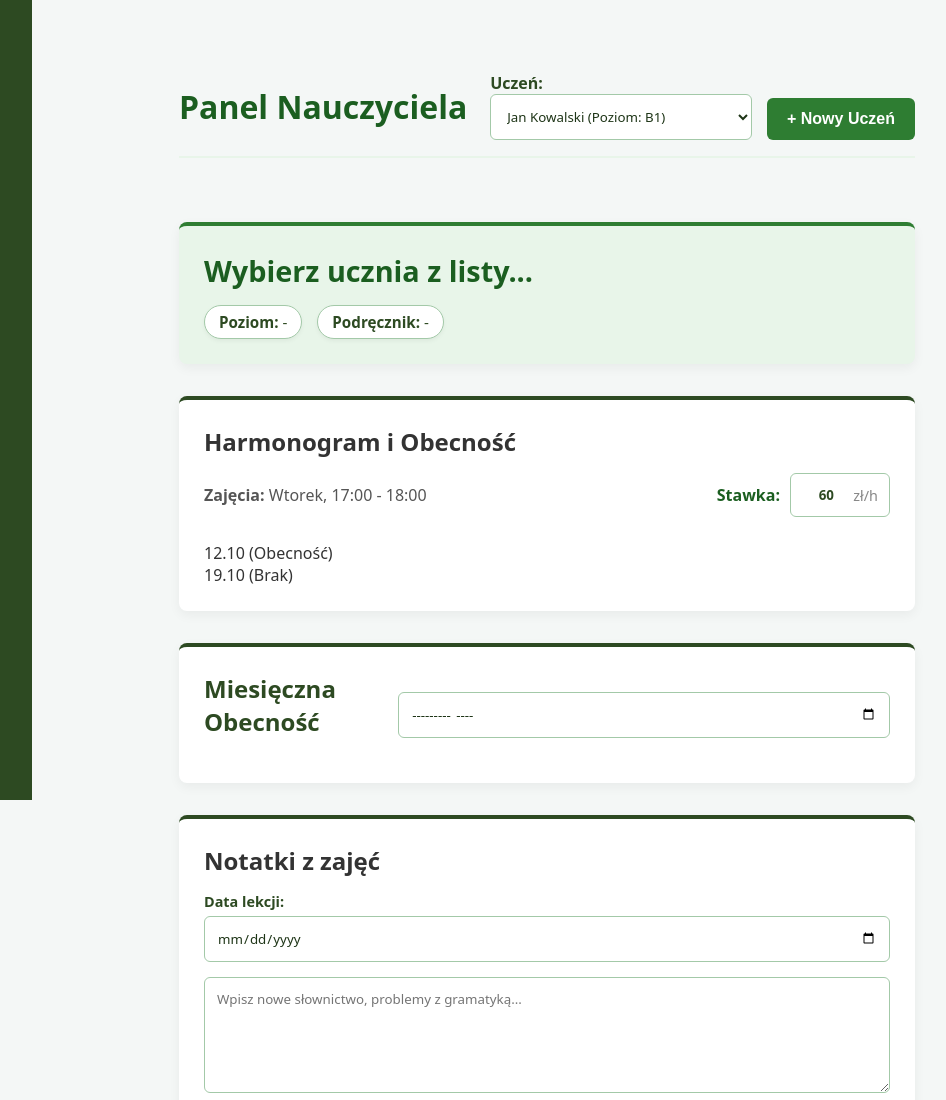
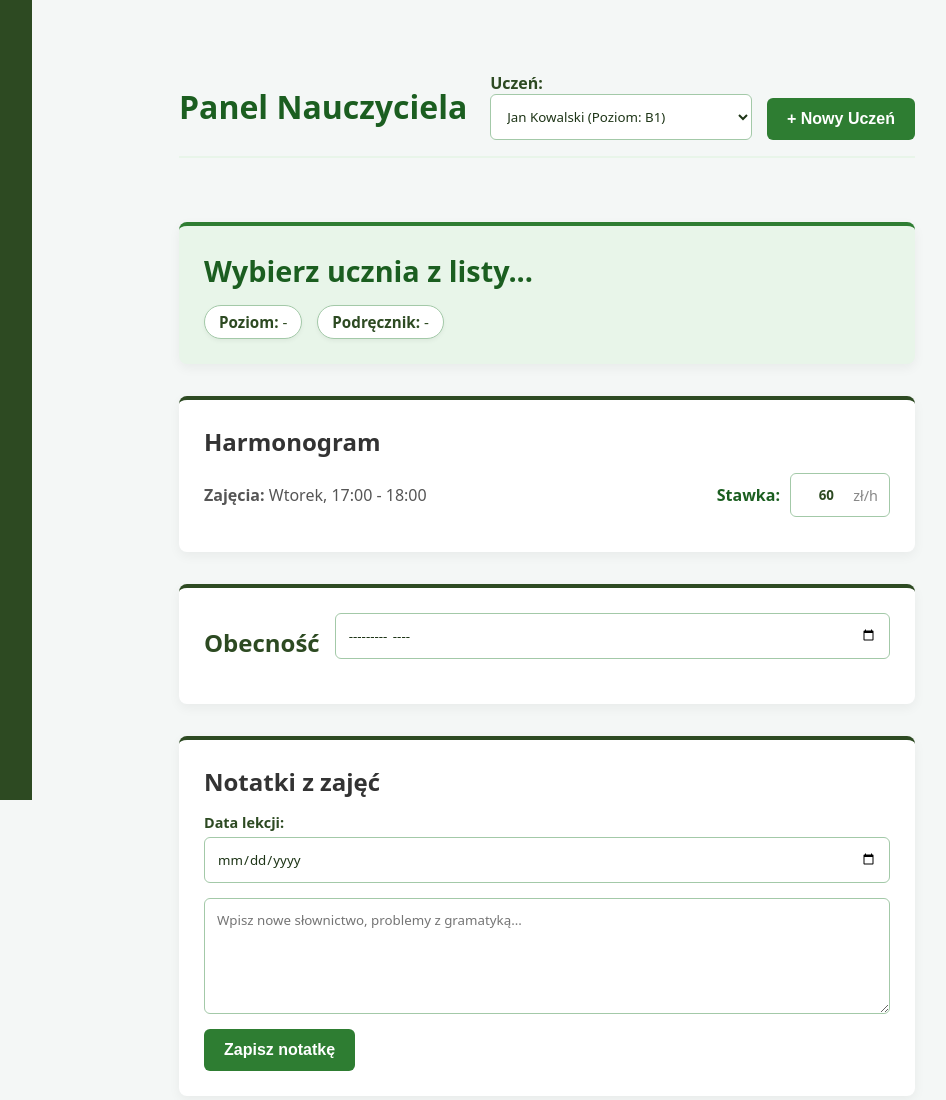
Before and after one commit to Caedonia/Caedonia.github.io, a website with bundled scripts: page teacher_panel/teacher_panel.html in a window 1280 px wide. Shown: the top 1100 px of the page, without its empty margins (218-1164 px from the left). Built offline with nearby package versions, Linux system fonts and the light colour scheme; a script that the page names is missing.

Commit message:
Update teacher_panel.html

```diff
--- a/teacher_panel/teacher_panel.html
+++ b/teacher_panel/teacher_panel.html
@@ -46,7 +46,7 @@
 
                 <!-- Karta 1: Harmonogram -->
                 <section class="admin-card schedule-card">
-                    <h2>Harmonogram i Obecność</h2>
+                    <h2>Harmonogram</h2>
 
                     <!-- NOWY KONTENER: Trzyma czas i stawkę w jednej linii -->
                     <div class="lesson-details-header">
@@ -62,17 +62,12 @@
                         </div>
                     </div>
 
-    <!-- Poniżej zostaje Twoja siatka obecności -->
-    <div class="attendance-grid">
-        <div class="day present">12.10 (Obecność)</div>
-        <div class="day absent">19.10 (Brak)</div>
-    </div>
 </section>
 
                 <!-- Karta 2: Tracker obecności -->
                 <section class="admin-card attendance-tracker">
                     <div class="card-header global-controls">
-                        <h2>Miesięczna Obecność</h2>
+                        <h2>Obecność</h2>
                         <input type="month" id="month-selector" class="cacti-input">
                     </div>
                     <table class="admin-table">
```
